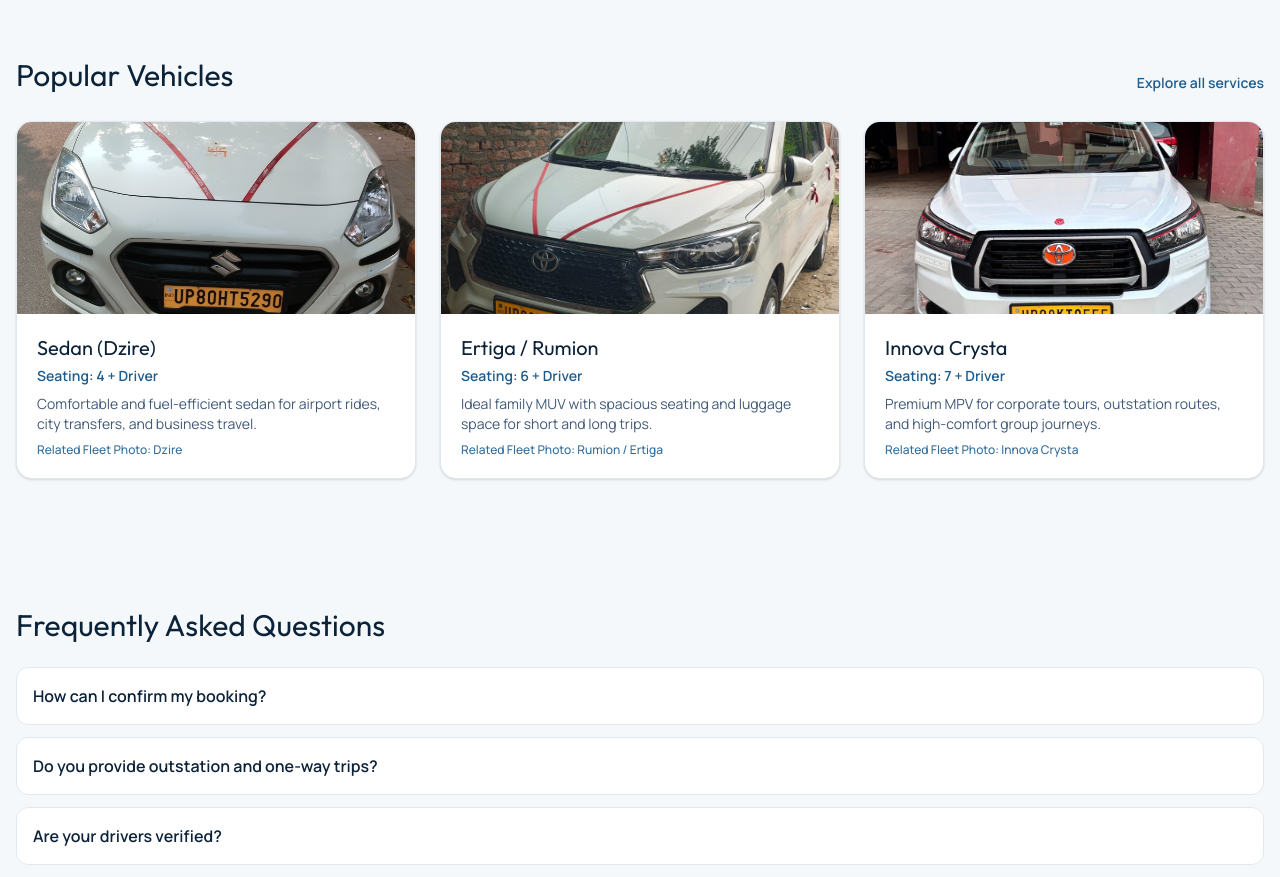
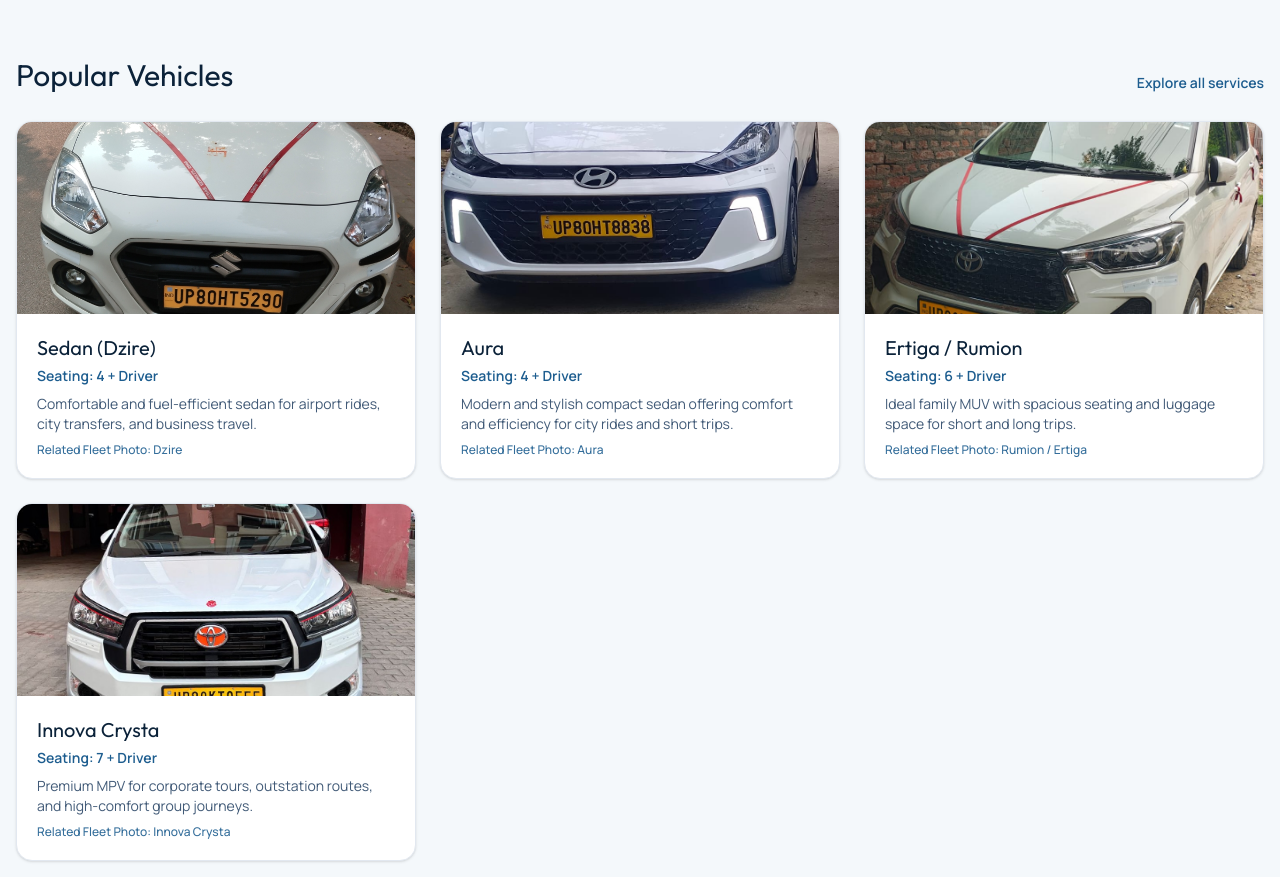
Before and after one commit to Agam0795/shivani-taxi-services, a React (Vite) app: page / in a window 1280 px wide. Shown: the part 1200-2077 px from the top of the page. Built offline with nearby package versions, Linux system fonts and the light colour scheme; the HTML template or start-up script is replaced by a standard one.

Commit message:
Add Aura vehicle with pricing for all routes

```diff
--- a/src/data/siteData.js
+++ b/src/data/siteData.js
@@ -30,6 +30,16 @@
     fallbackImage:
       '/fleet/sedan-dzire-up80ht5290.jpg',
     photoTag: 'Related Fleet Photo: Dzire',
+  },
+  {
+    name: 'Aura',
+    seats: '4 + Driver',
+    description:
+      'Modern and stylish compact sedan offering comfort and efficiency for city rides and short trips.',
+    image: '/fleet/aura.jpeg',
+    fallbackImage:
+      '/fleet/aura.jpeg',
+    photoTag: 'Related Fleet Photo: Aura',
   },
   {
     name: 'Ertiga / Rumion',
@@ -65,6 +75,16 @@
     { vehicle: 'Sedan (Dzire)', route: 'Gurgaon -> Agra', fare: '₹2,899' },
     { vehicle: 'Sedan (Dzire)', route: 'Agra -> Faridabad', fare: '₹3,199' },
     { vehicle: 'Sedan (Dzire)', route: 'Faridabad -> Agra', fare: '₹2,899' },
+    { vehicle: 'Aura', route: 'Agra -> Delhi', fare: '₹3,199' },
+    { vehicle: 'Aura', route: 'Delhi -> Agra', fare: '₹2,899' },
+    { vehicle: 'Aura', route: 'Agra -> Ghaziabad', fare: '₹3,199' },
+    { vehicle: 'Aura', route: 'Ghaziabad -> Agra', fare: '₹2,899' },
+    { vehicle: 'Aura', route: 'Agra -> Noida', fare: '₹3,199' },
+    { vehicle: 'Aura', route: 'Noida -> Agra', fare: '₹2,899' },
+    { vehicle: 'Aura', route: 'Agra -> Gurgaon', fare: '₹3,199' },
+    { vehicle: 'Aura', route: 'Gurgaon -> Agra', fare: '₹2,899' },
+    { vehicle: 'Aura', route: 'Agra -> Faridabad', fare: '₹3,199' },
+    { vehicle: 'Aura', route: 'Faridabad -> Agra', fare: '₹2,899' },
     { vehicle: 'Innova Crysta', route: 'Agra -> Delhi', fare: '₹6,500' },
     { vehicle: 'Innova Crysta', route: 'Delhi -> Agra', fare: '₹6,000' },
     { vehicle: 'Innova Crysta', route: 'Agra -> Jaipur', fare: '₹7,000' },
@@ -79,12 +99,16 @@
     { vehicle: 'Innova Crysta', route: 'Faridabad -> Agra', fare: '₹6,000' },
     { vehicle: 'Sedan (Dzire)', route: 'Agra -> Jaipur', fare: '₹3,499' },
     { vehicle: 'Sedan (Dzire)', route: 'Jaipur -> Agra', fare: '₹3,199' },
+    { vehicle: 'Aura', route: 'Agra -> Jaipur', fare: '₹3,499' },
+    { vehicle: 'Aura', route: 'Jaipur -> Agra', fare: '₹3,199' },
     { vehicle: 'Sedan (Dzire)', route: 'Agra -> Haridwar', fare: '₹7,000' },
     { vehicle: 'Sedan (Dzire)', route: 'Haridwar -> Agra', fare: '₹6,000' },
     { vehicle: 'Rumion / Ertiga', route: 'Agra -> Haridwar', fare: '₹8,000' },
     { vehicle: 'Rumion / Ertiga', route: 'Haridwar -> Agra', fare: '₹7,000' },
     { vehicle: 'Sedan (Dzire)', route: 'Agra -> Lucknow', fare: '₹6,000' },
     { vehicle: 'Sedan (Dzire)', route: 'Lucknow -> Agra', fare: '₹5,000' },
+    { vehicle: 'Aura', route: 'Agra -> Lucknow', fare: '₹6,000' },
+    { vehicle: 'Aura', route: 'Lucknow -> Agra', fare: '₹5,000' },
     { vehicle: 'Ertiga / Rumion', route: 'Agra -> Lucknow', fare: '₹7,000' },
     { vehicle: 'Ertiga / Rumion', route: 'Lucknow -> Agra', fare: '₹6,000' },
     { vehicle: 'Ertiga / Rumion', route: 'Agra -> Delhi', fare: '₹4,299' },
```
Also changed, not shown: Image/aura.jpeg (added), public/fleet/aura.jpeg (added).
